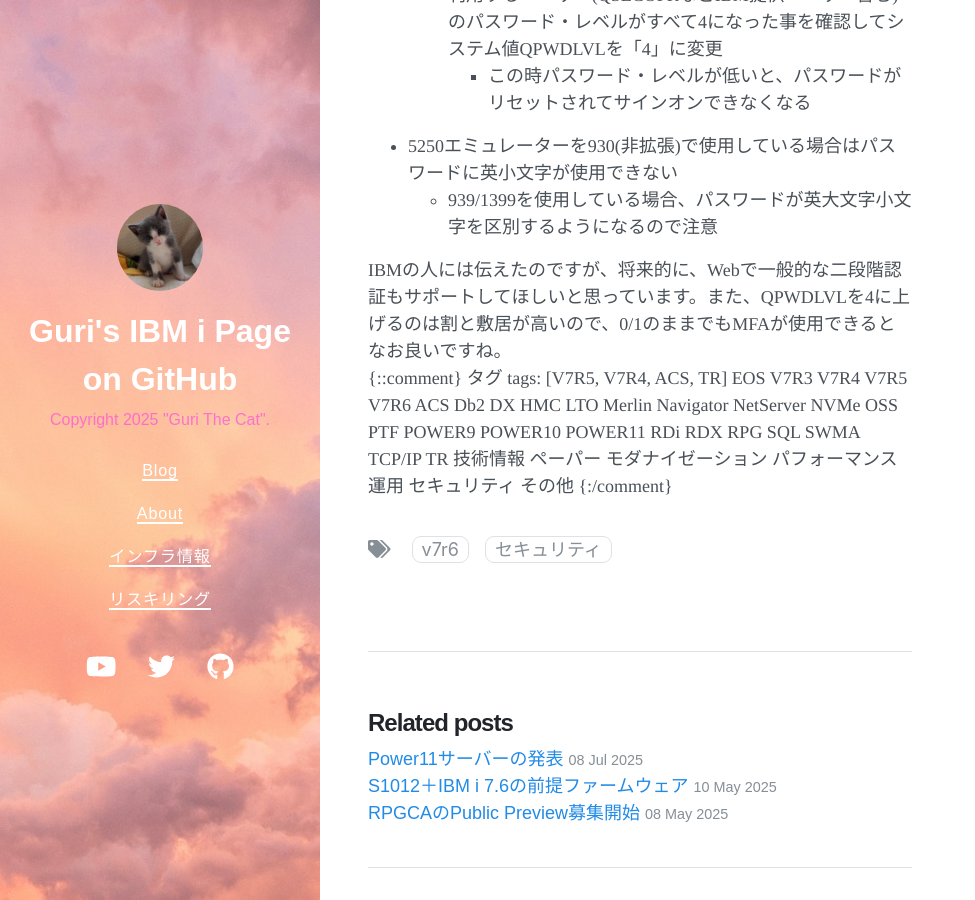
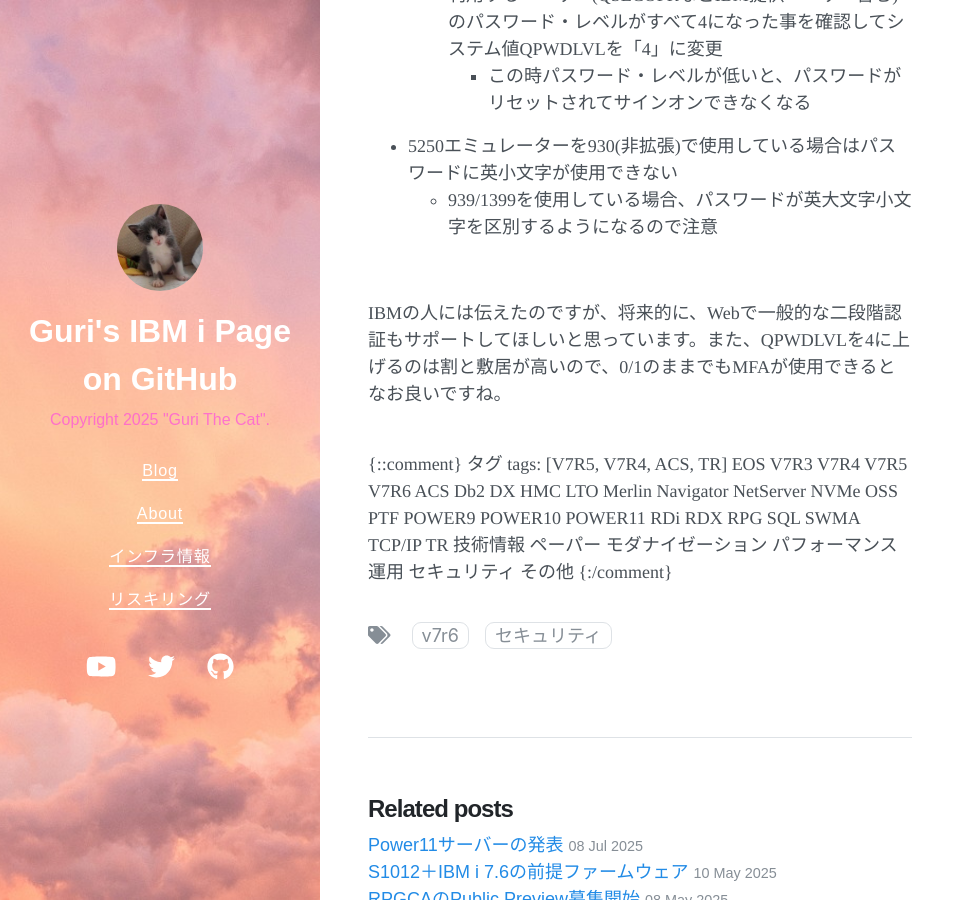
Before and after one commit to GuriCat/GuriPages, a Jekyll site: the page built from _posts/2025-07-13-IBM_i_7.6のMFAを使ってみた.markdown, in a window 1280 px wide and 900 px high, scrolled down 1860 px. Shown: the whole window, without its empty margins (0-975 px from the left). Built offline with Jekyll 4.4.1, drawn with Linux system fonts in a browser that asks for light colours; nearby versions of some CDN libraries; a script that is not in the unit is left out.

Commit message:
Update 2025-07-13-IBM_i_7.6のMFAを使ってみた.markdown

```diff
--- a/_posts/2025-07-13-IBM_i_7.6のMFAを使ってみた.markdown
+++ b/_posts/2025-07-13-IBM_i_7.6のMFAを使ってみた.markdown
@@ -44,8 +44,13 @@
 - 5250エミュレーターを930(非拡張)で使用している場合はパスワードに英小文字が使用できない
   - 939/1399を使用している場合、パスワードが英大文字小文字を区別するようになるので注意
 
+<br>
+
 <P>
+
 IBMの人には伝えたのですが、将来的に、Webで一般的な二段階認証もサポートしてほしいと思っています。また、QPWDLVLを4に上げるのは割と敷居が高いので、0/1のままでもMFAが使用できるとなお良いですね。
+
+<P>
 
 <br>
 
```
